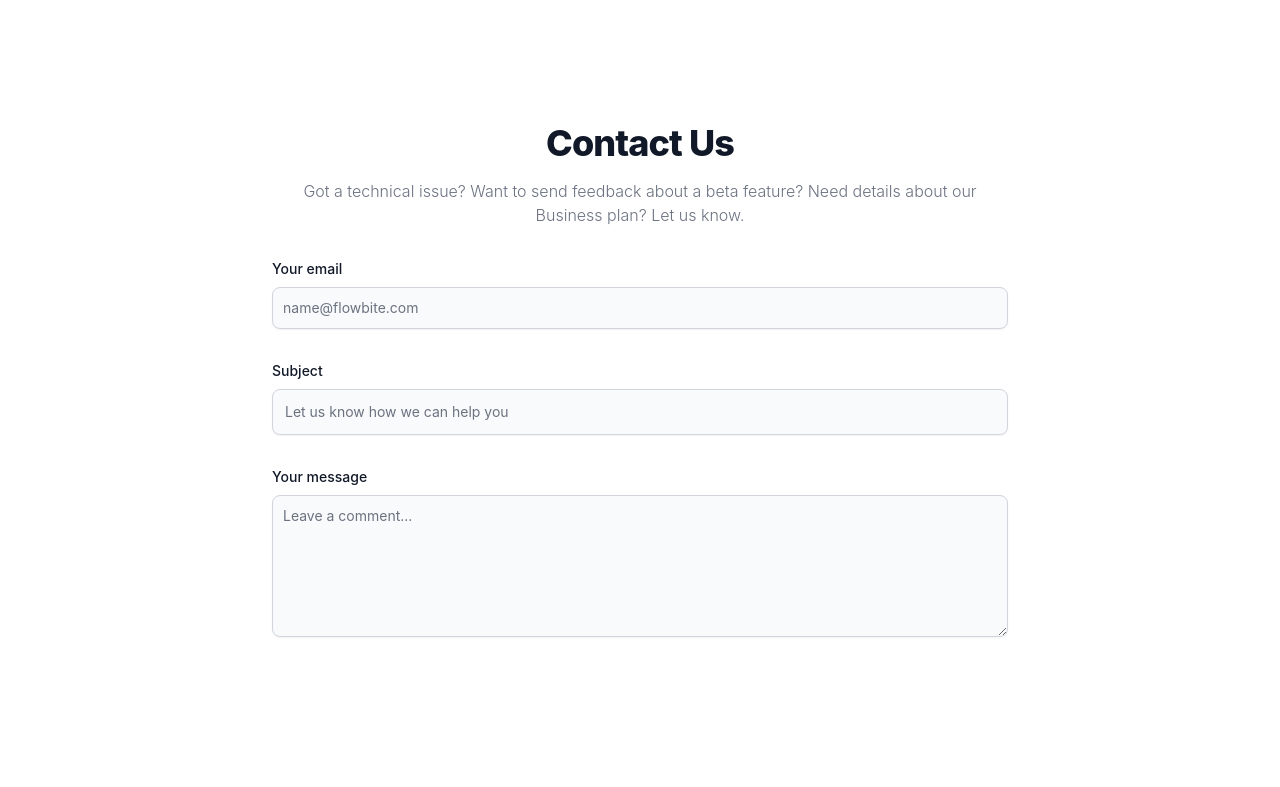
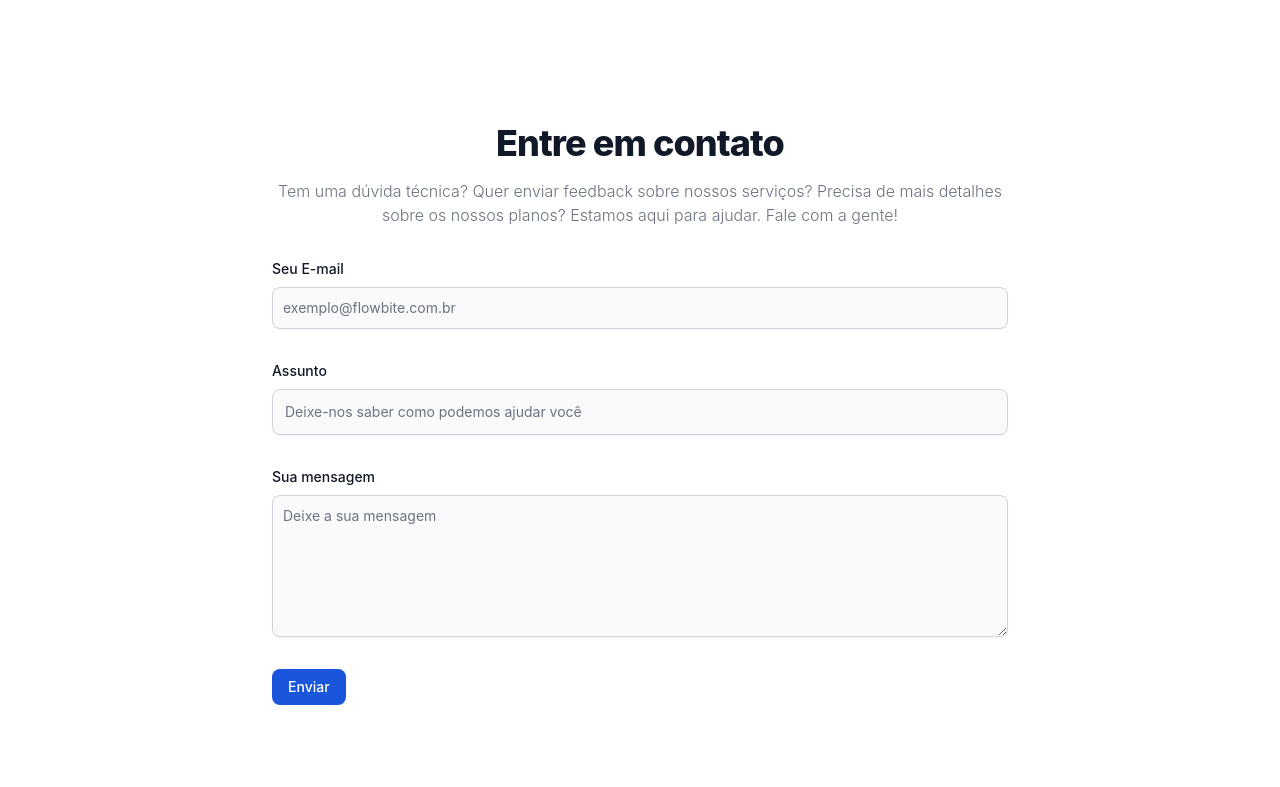
Before and after one commit to LeonardoBlanca/LandingPage-001, a plain HTML site: page index.html in a window 1280 px wide. Shown: the part 4510-5297 px from the top of the page. Drawn offline with nearby package versions, Linux system fonts and the light colour scheme; a script that the page names is missing.

Commit message:
♻ refactor(home): Add custom content Contact Section

```diff
--- a/index.html
+++ b/index.html
@@ -592,7 +592,8 @@
             <!-- Pricing Card -->
             <div class="flex flex-col p-6 mx-auto max-w-lg text-center text-gray-900 bg-white rounded-lg border border-gray-100 shadow dark:border-gray-600 xl:p-8 dark:bg-gray-800 dark:text-white">
                 <h3 class="mb-4 text-2xl font-semibold">Plano Avançado</h3>
-                <p class="font-light text-gray-500 sm:text-lg dark:text-gray-400">Para empresas que buscam maximizar seu potencial nas redes sociais</p>
+                <p class="font-light text-gray-500 sm:text-lg dark:text-gray-400">Para empresas que buscam maximizar seu
+                    potencial nas redes sociais</p>
                 <div class="flex justify-center items-baseline my-8">
                     <span class="mr-2 text-5xl font-extrabold">R$ 199,90</span>
                     <span class="text-gray-500 dark:text-gray-400">/mês</span>
@@ -659,38 +660,38 @@
     </div>
 </section>
 
-
+<!-- CONTACT -->
 <section class="bg-white dark:bg-gray-900">
     <div class="py-8 lg:py-16 px-4 mx-auto max-w-screen-md">
-        <h2 class="mb-4 text-4xl tracking-tight font-extrabold text-center text-gray-900 dark:text-white">Contact
-            Us</h2>
-        <p class="mb-8 lg:mb-16 font-light text-center text-gray-500 dark:text-gray-400 sm:text-xl">Got a technical
-            issue? Want to send feedback about a beta feature? Need details about our Business plan? Let us know.</p>
+        <h2 class="mb-4 text-4xl tracking-tight font-extrabold text-center text-gray-900 dark:text-white">Entre em
+            contato</h2>
+        <p class="mb-8 lg:mb-16 font-light text-center text-gray-500 dark:text-gray-400 sm:text-xl">Tem uma dúvida
+            técnica? Quer enviar feedback sobre nossos serviços? Precisa de mais detalhes sobre os nossos planos? Estamos
+            aqui para ajudar. Fale com a gente!</p>
         <form action="#" class="space-y-8">
             <div>
-                <label for="email" class="block mb-2 text-sm font-medium text-gray-900 dark:text-gray-300">Your
-                    email</label>
+                <label for="email" class="block mb-2 text-sm font-medium text-gray-900 dark:text-gray-300">Seu E-mail</label>
                 <input type="email" id="email"
                        class="shadow-sm bg-gray-50 border border-gray-300 text-gray-900 text-sm rounded-lg focus:ring-primary-500 focus:border-primary-500 block w-full p-2.5 dark:bg-gray-700 dark:border-gray-600 dark:placeholder-gray-400 dark:text-white dark:focus:ring-primary-500 dark:focus:border-primary-500 dark:shadow-sm-light"
-                       placeholder="name@flowbite.com" required>
+                       placeholder="exemplo@flowbite.com.br" required>
             </div>
             <div>
                 <label for="subject"
-                       class="block mb-2 text-sm font-medium text-gray-900 dark:text-gray-300">Subject</label>
+                       class="block mb-2 text-sm font-medium text-gray-900 dark:text-gray-300">Assunto</label>
                 <input type="text" id="subject"
                        class="block p-3 w-full text-sm text-gray-900 bg-gray-50 rounded-lg border border-gray-300 shadow-sm focus:ring-primary-500 focus:border-primary-500 dark:bg-gray-700 dark:border-gray-600 dark:placeholder-gray-400 dark:text-white dark:focus:ring-primary-500 dark:focus:border-primary-500 dark:shadow-sm-light"
-                       placeholder="Let us know how we can help you" required>
+                       placeholder="Deixe-nos saber como podemos ajudar você" required>
             </div>
             <div class="sm:col-span-2">
-                <label for="message" class="block mb-2 text-sm font-medium text-gray-900 dark:text-gray-400">Your
-                    message</label>
+                <label for="message" class="block mb-2 text-sm font-medium text-gray-900 dark:text-gray-400">Sua mensagem</label>
                 <textarea id="message" rows="6"
                           class="block p-2.5 w-full text-sm text-gray-900 bg-gray-50 rounded-lg shadow-sm border border-gray-300 focus:ring-primary-500 focus:border-primary-500 dark:bg-gray-700 dark:border-gray-600 dark:placeholder-gray-400 dark:text-white dark:focus:ring-primary-500 dark:focus:border-primary-500"
-                          placeholder="Leave a comment..."></textarea>
+                          placeholder="Deixe a sua mensagem"></textarea>
             </div>
+
             <button type="submit"
-                    class="py-3 px-5 text-sm font-medium text-center text-white rounded-lg bg-primary-700 sm:w-fit hover:bg-primary-800 focus:ring-4 focus:outline-none focus:ring-primary-300 dark:bg-primary-600 dark:hover:bg-primary-700 dark:focus:ring-primary-800">
-                Send message
+                    class="text-white bg-blue-700 hover:bg-blue-800 focus:ring-4 focus:outline-none focus:ring-blue-300 font-medium rounded-lg text-sm px-4 py-2 dark:bg-blue-600 dark:hover:blue-700">
+                Enviar
             </button>
         </form>
     </div>
```
